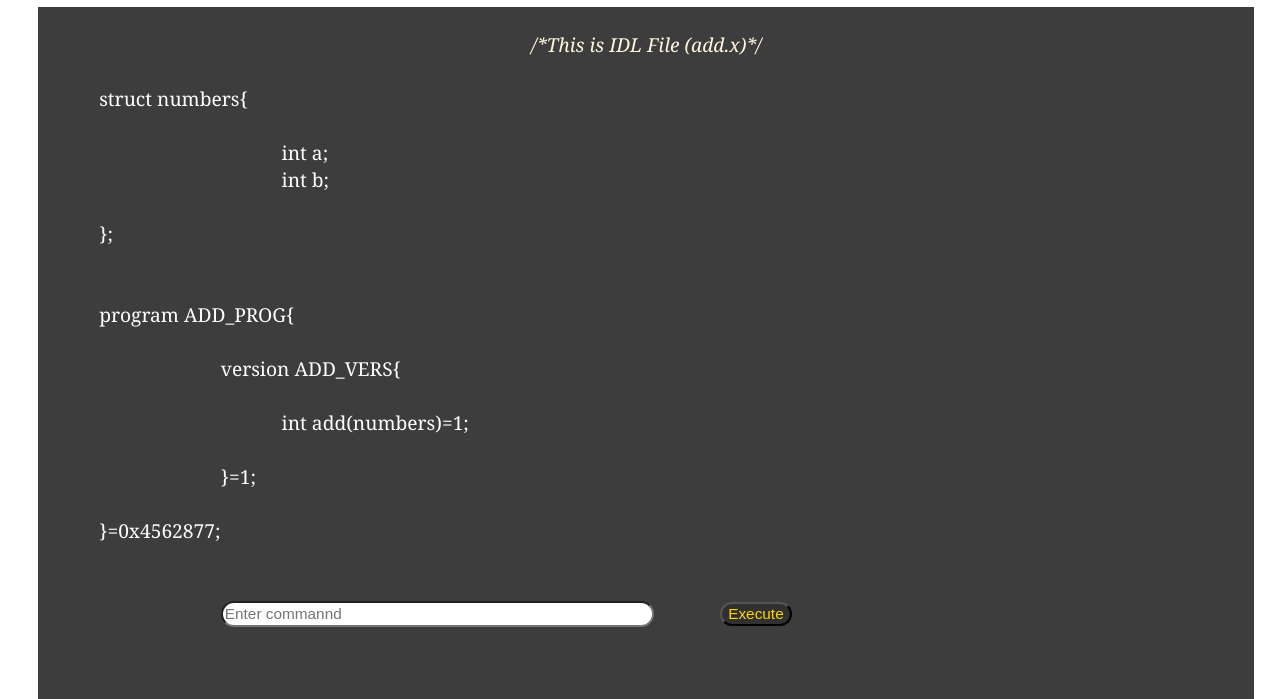
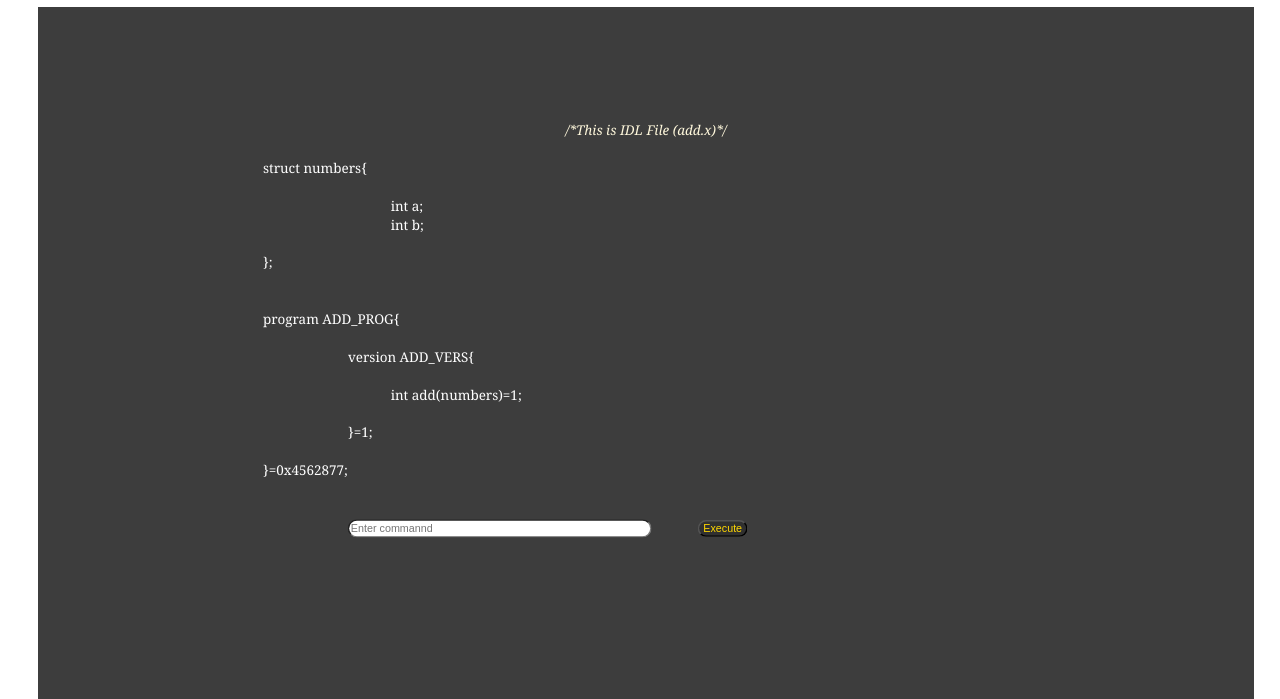
Before and after one commit to snehap1401/ExperimentNo1_RPC, a plain HTML site: page index.html in a window 1280 px wide. In both pictures the pointer is over the element 646 px from the left and 429 px from the top of the page. Shown: the part 101-800 px from the top of the page. Drawn offline with Linux system fonts and the light colour scheme.

Commit message:
Update index.css
Zoom out for code

```diff
--- a/css/index.css
+++ b/css/index.css
@@ -37,6 +37,10 @@
     font-style: normal;
     font-family:Cambria, Cochin, Georgia, Times, 'Times New Roman', serif;
 }
+.codetext:hover {
+    transform: scale(0.7);
+
+}
 
 .commented{
     visibility: hidden;
@@ -72,6 +76,8 @@
     margin-bottom: -100%;
     float: left;
 }
+
+
 .secondblock{
     position: absolute;
     overflow: auto;
```
